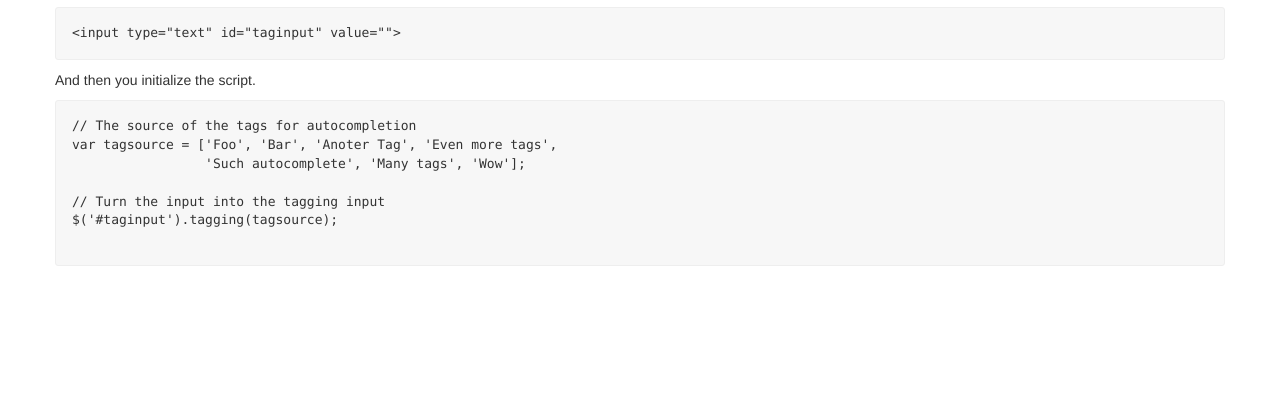
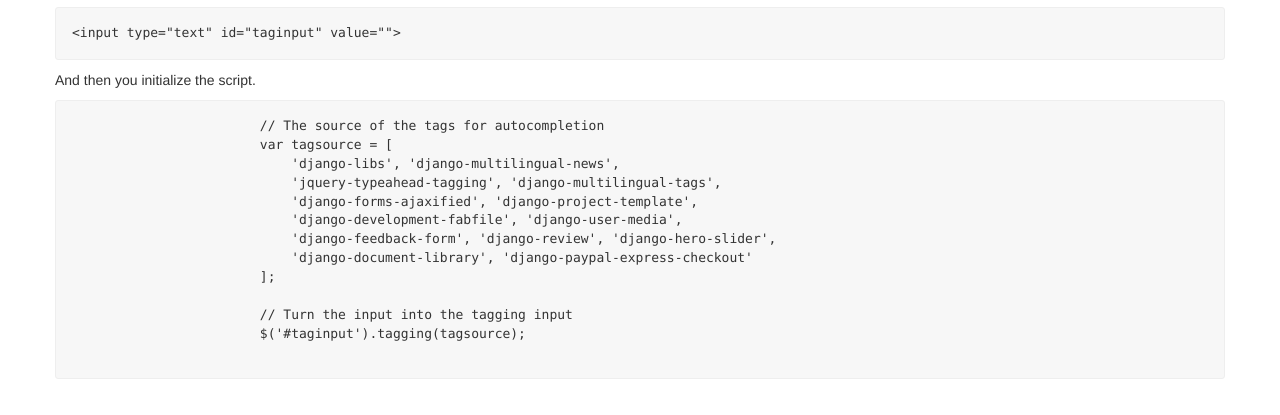
Before and after one commit to bitlabstudio/jquery-typeahead-tagging, a plain HTML site: page index.html in a window 1280 px wide. Shown: the part 345-760 px from the top of the page. Drawn offline with nearby package versions, Linux system fonts and the light colour scheme.

Commit message:
Added example page

```diff
--- a/index.html
+++ b/index.html
@@ -8,7 +8,7 @@
     <style>
         .codepanel {
             padding: 16px;
-            margin-bottom: 0px;
+            margin-bottom: 0;
             overflow: auto;
             line-height: 1.45;
             background-color: #F7F7F7;
@@ -31,7 +31,7 @@
                 <h2>Example</h2>
 
                 <label for="bitmazk-projects">Bitmazk Projects
-                    <input id="bitmazk-projects" class="example-input" data-class="taginput" value="django-libs,django-multilingual-news">
+                    <input id="bitmazk-projects" class="example-input" data-class="taginput" value="django-libs,django-multilingual-news" />
                 </label>
 
                 <h2>Usage</h2>
@@ -44,12 +44,18 @@
 
                 <p>
                     <pre class="codepanel">
-// The source of the tags for autocompletion
-var tagsource = ['Foo', 'Bar', 'Anoter Tag', 'Even more tags',
-                 'Such autocomplete', 'Many tags', 'Wow'];
+                        // The source of the tags for autocompletion
+                        var tagsource = [
+                            'django-libs', 'django-multilingual-news',
+                            'jquery-typeahead-tagging', 'django-multilingual-tags',
+                            'django-forms-ajaxified', 'django-project-template',
+                            'django-development-fabfile', 'django-user-media',
+                            'django-feedback-form', 'django-review', 'django-hero-slider',
+                            'django-document-library', 'django-paypal-express-checkout'
+                        ];
 
-// Turn the input into the tagging input
-$('#taginput').tagging(tagsource);
+                        // Turn the input into the tagging input
+                        $('#taginput').tagging(tagsource);
                     </pre>
                 </p>
             </div>
@@ -63,13 +69,12 @@ $('#taginput').tagging(tagsource);
         // The source of the tags for autocompletion
         var tagsource = [
             'django-libs', 'django-multilingual-news',
-            'jquert-typeahead-tagging', 'django-multilingual-tags',
+            'jquery-typeahead-tagging', 'django-multilingual-tags',
             'django-forms-ajaxified', 'django-project-template',
             'django-development-fabfile', 'django-user-media',
             'django-feedback-form', 'django-review', 'django-hero-slider',
             'django-document-library', 'django-paypal-express-checkout'
-        ]
-
+        ];
 
         // Turn the input into the tagging input
         $('[data-class="taginput"]').tagging(tagsource);
```
